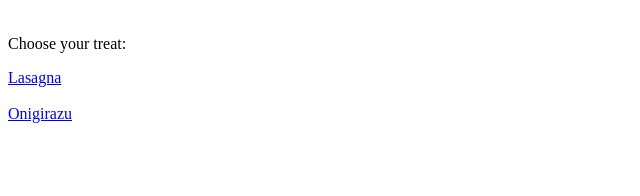
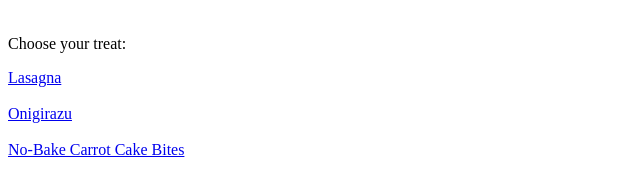
Before and after one commit to wpolitowski/odin-recipes, a plain HTML site: page index.html in a window 1280 px wide. Shown: the part 458-654 px from the top of the page, without its empty margins (0-640 px from the left). Drawn offline with Linux system fonts and the light colour scheme.

Commit message:
Add carrot bites page

```diff
--- a/index.html
+++ b/index.html
@@ -14,6 +14,8 @@
             <p>Choose your treat:</p>
             <a href="recipes/lasagna.html">Lasagna</a><br><br>
             <a href="recipes/onigirazu.html">Onigirazu</a><br><br>
+            <a href="recipes/carrot-bites.html">No-Bake Carrot Cake Bites</a>
+
         </section>
 
     </body>
```
Also changed, not shown: recipes/carrot-bites.html (added, +1 -0 lines), images/carrot-bites-ingredients.jpg (added), images/carrot-bites.jpg (added).
